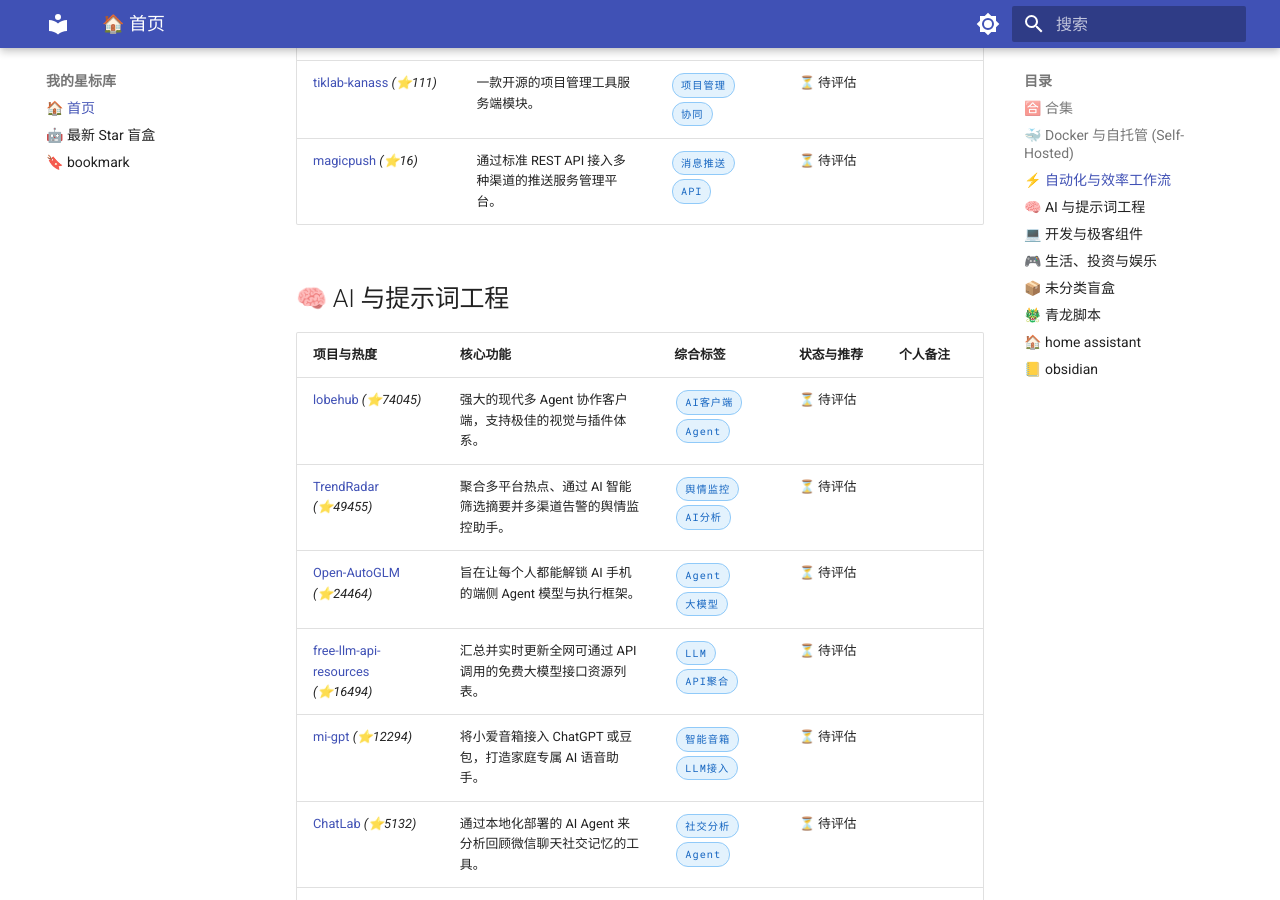
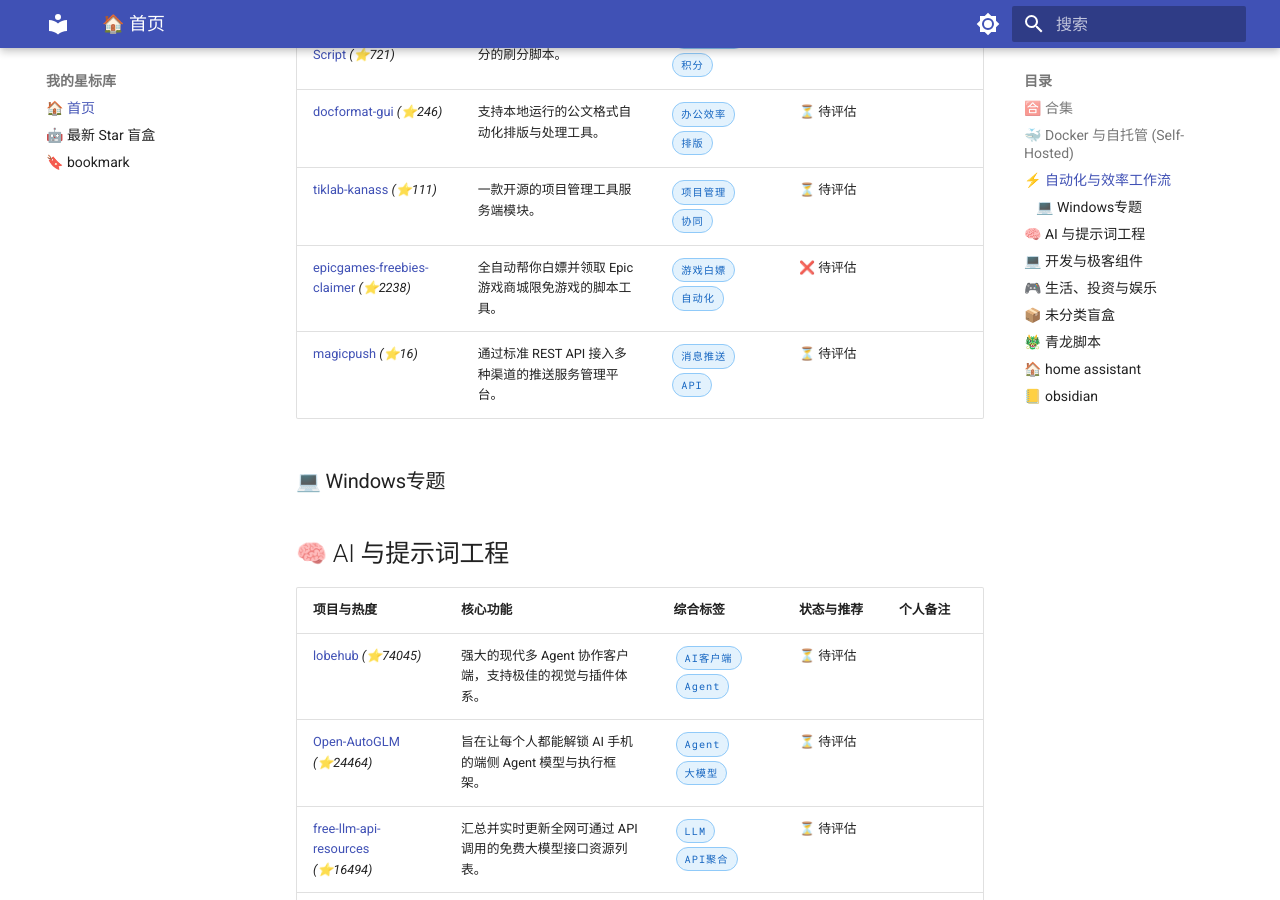
Before and after one commit to alexytcao/my-stars-nav, an MkDocs documentation site: the page built from docs/index.md, in a window 1280 px wide and 900 px high, scrolled down 5905 px. Built offline with MkDocs 1.6.1 and Material for MkDocs 9.7.7, drawn with Linux system fonts in a browser that asks for light colours; some of the changed text lies outside the part shown.

Commit message:
Auto sync from local: 周三 2026/03/25  9:05:15.09

```diff
--- a/docs/index.md
+++ b/docs/index.md
@@ -78,14 +79,16 @@
 | [Microsoft-Rewards-Script](https://github.com/TheNetsky/Microsoft-Rewards-Script) *(⭐721)*                               | 全自动获取微软 Rewards 积分的刷分脚本。                 | `自动化脚本` `积分`     | ⏳ 待评估 |      |
 | [docformat-gui](https://github.com/KaguraNanaga/docformat-gui) *(⭐246)*                                                  | 支持本地运行的公文格式自动化排版与处理工具。                   | `办公效率` `排版`      | ⏳ 待评估 |      |
 | [tiklab-kanass](https://github.com/tiklab-project/tiklab-kanass) *(⭐111)*                                                | 一款开源的项目管理工具服务端模块。                        | `项目管理` `协同`      | ⏳ 待评估 |      |
+| [epicgames-freebies-claimer](https://github.com/Revadike/epicgames-freebies-claimer) *(⭐2238)* | 全自动帮你白嫖并领取 Epic 游戏商城限免游戏的脚本工具。     | `游戏白嫖` `自动化`   | ❌ 待评估 |                     |
 | [magicpush](https://github.com/magiccode1412/magicpush) *(⭐16)*                                                          | 通过标准 REST API 接入多种渠道的推送服务管理平台。           | `消息推送` `API`     | ⏳ 待评估 |      |
+
+### 💻 Windows专题
 
 ## 🧠 AI 与提示词工程
 
 | 项目与热度                                                                                  | 核心功能                                      | 综合标签            | 状态与推荐 | 个人备注 |
 |:-------------------------------------------------------------------------------------- |:----------------------------------------- |:--------------- |:----- |:---- |
 | [lobehub](https://github.com/lobehub/lobehub) *(⭐74045)*                               | 强大的现代多 Agent 协作客户端，支持极佳的视觉与插件体系。          | `AI客户端` `Agent` | ⏳ 待评估 |      |
-| [TrendRadar](https://github.com/sansan0/TrendRadar) *(⭐49455)*                         | 聚合多平台热点、通过 AI 智能筛选摘要并多渠道告警的舆情监控助手。        | `舆情监控` `AI分析`   | ⏳ 待评估 |      |
 | [Open-AutoGLM](https://github.com/zai-org/Open-AutoGLM) *(⭐24464)*                     | 旨在让每个人都能解锁 AI 手机的端侧 Agent 模型与执行框架。        | `Agent` `大模型`   | ⏳ 待评估 |      |
 | [free-llm-api-resources](https://github.com/cheahjs/free-llm-api-resources) *(⭐16494)* | 汇总并实时更新全网可通过 API 调用的免费大模型接口资源列表。          | `LLM` `API聚合`   | ⏳ 待评估 |      |
 | [mi-gpt](https://github.com/idootop/mi-gpt) *(⭐12294)*                                 | 将小爱音箱接入 ChatGPT 或豆包，打造家庭专属 AI 语音助手。       | `智能音箱` `LLM接入`  | ⏳ 待评估 |      |
```
Also changed, not shown: other parts of docs/index.md (+1 -1 lines).
